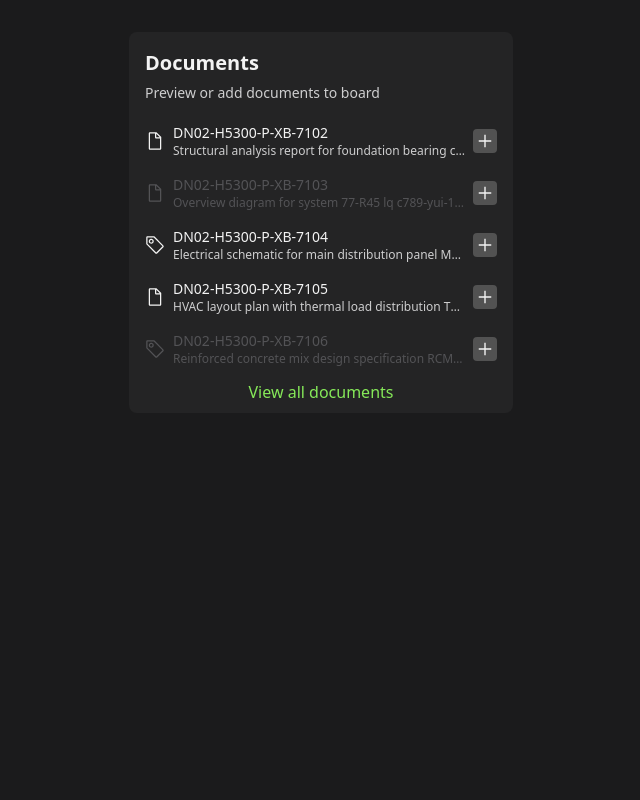
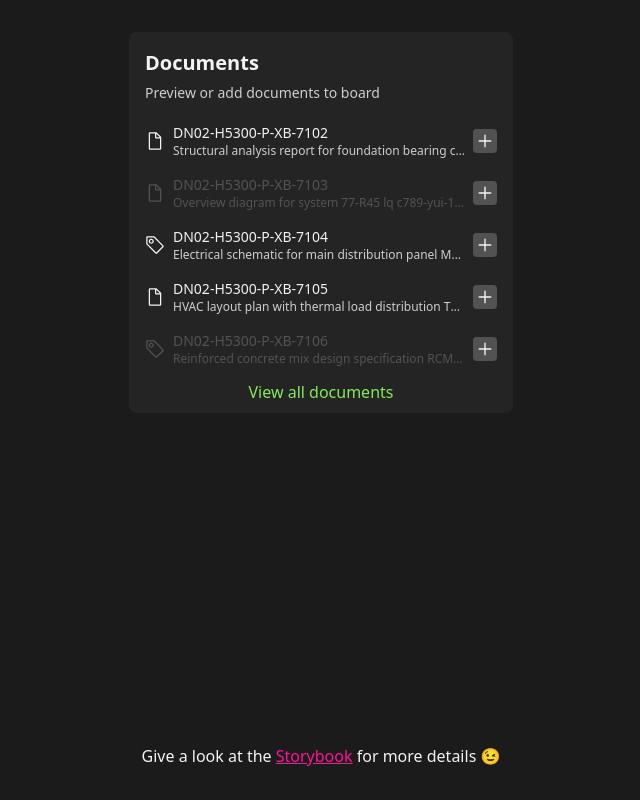
Before and after one commit to goldenraphti/aize-design-system-ferrand, a React (Vite) app: page / in a window 1280 px wide. Shown: the whole page, without its empty margins (319-959 px from the left). Built offline with nearby package versions, Linux system fonts and the light colour scheme.

Commit message:
add link to storybook on homepage

```diff
--- a/src/App.tsx
+++ b/src/App.tsx
@@ -6,7 +6,9 @@ import "./styles/pages/homepage.css";
 
 function App() {
   return (
+    <main>
       <div className='presentation-homepage'>
+        <section>
           <List
             className='max-w-sm'
             description='Preview or add documents to board'
@@ -57,7 +59,13 @@ function App() {
               key='DN02-H5300-P-XB-7108'
             />
           </List>
+        </section>
+        <section className='link-storybook'>
+          Give a look at the <a href='./storybook'>Storybook</a> for more
+          details 😉
+        </section>
       </div>
+    </main>
   );
 }
 
--- a/src/styles/pages/homepage.css
+++ b/src/styles/pages/homepage.css
@@ -6,10 +6,20 @@ body {
 
 }
 
+
+
 .presentation-homepage {
   padding: var(--spacing-32);
   display: grid;
   justify-items: center;
-  align-items: start;
+  align-items: spce-between;
   min-height: 100vh;
 }
+
+section.link-storybook {
+  align-self: end;
+
+  & a {
+    color: deeppink;
+  }
+}
```
Lines whose indentation alone changed are shown as unchanged.
